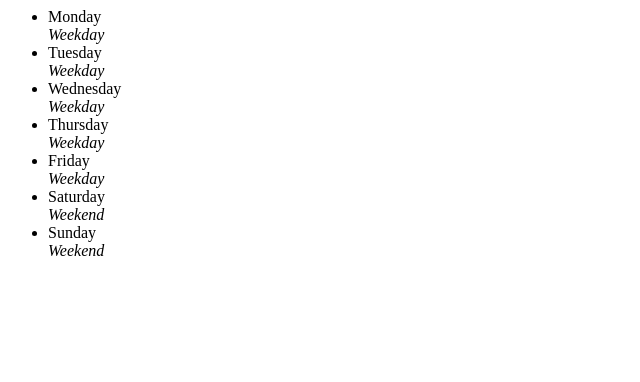
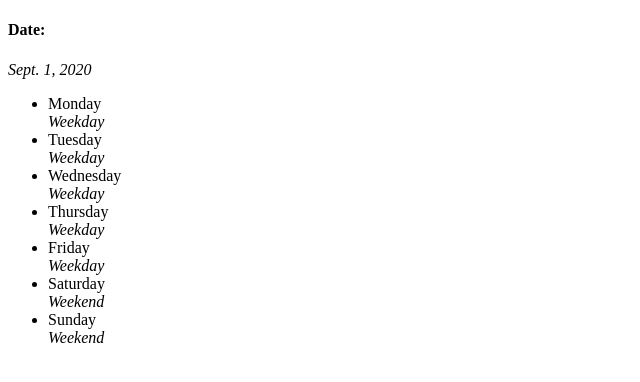
Before and after one commit to Hieracosphynx/django-by-tutorialspoint, a Django app: page /firstapp/hello/ in a window 1280 px wide. Shown: the top 382 px of the page, without its empty margins (0-640 px from the left). Run offline with Django 3.2, Linux system fonts and the light colour scheme.

Commit message:
Created main_template.html and added blocks

```diff
--- a/firstapp/views.py
+++ b/firstapp/views.py
@@ -8,7 +8,8 @@ def index(request):
 
 def hello(request):
     days = ["Monday", "Tuesday","Wednesday","Thursday","Friday","Saturday","Sunday"]
-    return render(request, "firstapp/hello.html", {"days": days})
+    today = datetime.datetime.now().date()
+    return render(request, "firstapp/hello.html", {"days": days, "date": today})
 
 def viewArticle(request, articleID):
     text = "The number is: %s" %articleID
--- a/templates/firstapp/hello.html
+++ b/templates/firstapp/hello.html
@@ -1,10 +1,11 @@
-<html>
-    <head>
+{% extends "firstapp/main_template.html" %}
+{% block title %}Hello World{% endblock %}
 
-    </head>
-    <body>
+{% block content %}
+    <h4>Date: </h4>
+    <i>{{ date }}</i>
     <ul>
-       {% for day in days %}
+    {% for day in days %}
             <li>{{ day }}</li>
             {% if day == 'Saturday' %}
                 <i>Weekend</i>
@@ -14,6 +15,4 @@
                 <i>Weekday</i>
             {% endif %}
         {% endfor %}
-    </ul>
-    </body>
-</html>
+{% endblock %}
--- /dev/null
+++ b/templates/firstapp/main_template.html
@@ -0,0 +1,11 @@
+<!DOCTYPE html>
+<html lang="en">
+<head>
+    <title>{% block title %}Page Title{% endblock %}</title>
+</head>
+<body>
+    {% block content %}
+        Body content
+    {% endblock  %}
+</body>
+</html>
```
